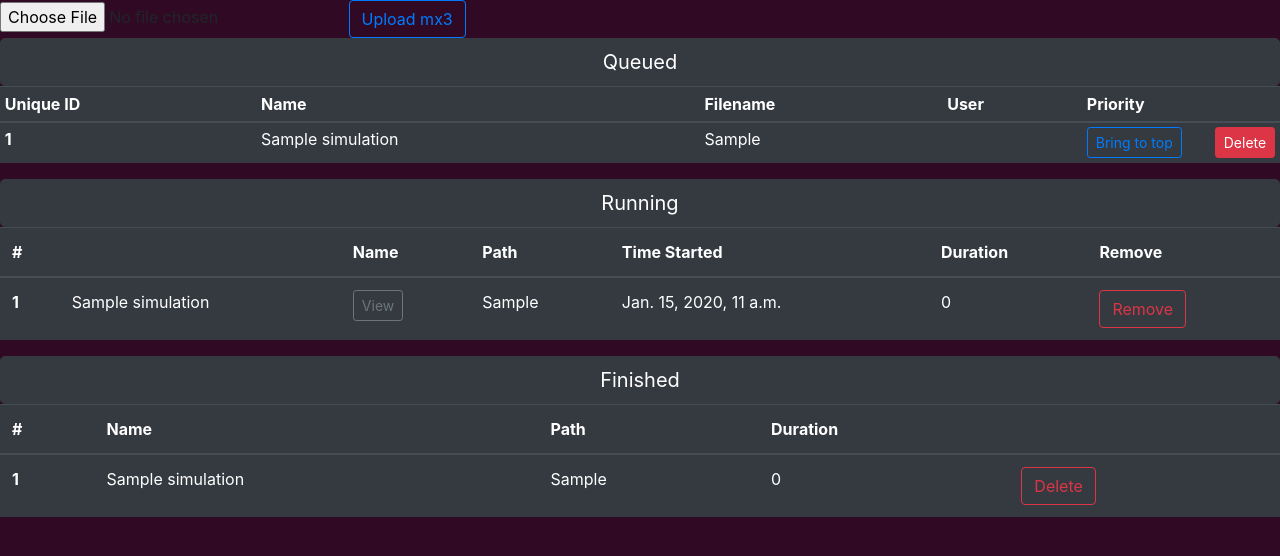
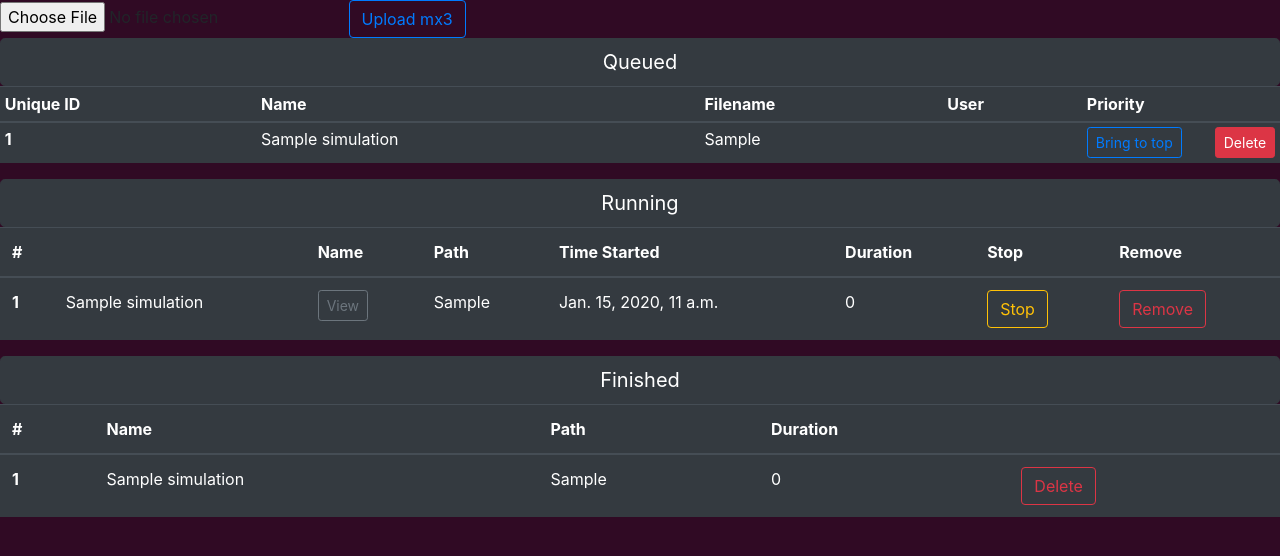
Before and after one commit to MathieuMoalic/mx3s, a Django app: page / in a window 1280 px wide. Shown: the part 58-614 px from the top of the page. Run offline with Django 3.2, Linux system fonts and the light colour scheme; tables that the repository leaves empty hold one stand-in row (values such as "Sample post"); some libraries are stand-ins or nearby versions.

Commit message:
add "stop simulation btn"

```diff
--- a/mx3s/server/templates/server/running.html
+++ b/mx3s/server/templates/server/running.html
@@ -19,6 +19,7 @@
         <th scope="col">Path</th>
         <th scope="col">Time Started</th>
         <th scope="col">Duration</th>
+        <th scope="col">Stop</th>
         <th scope="col">Remove</th>
       </tr>
     </thead>
@@ -40,6 +41,9 @@
         <td>{{sim.start_time}}</td>
         <td>0</td>
         <td>
+          <button type="button" class="btn btn-outline-warning">Stop</button>
+        </td>
+        <td>
           <button type="button" class="btn btn-outline-danger">Remove</button>
         </td>
       </tr>
```
